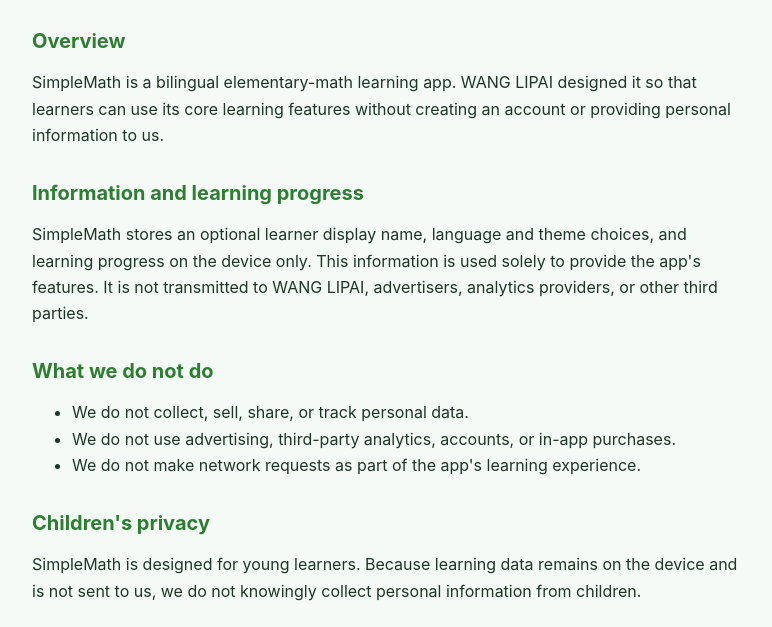
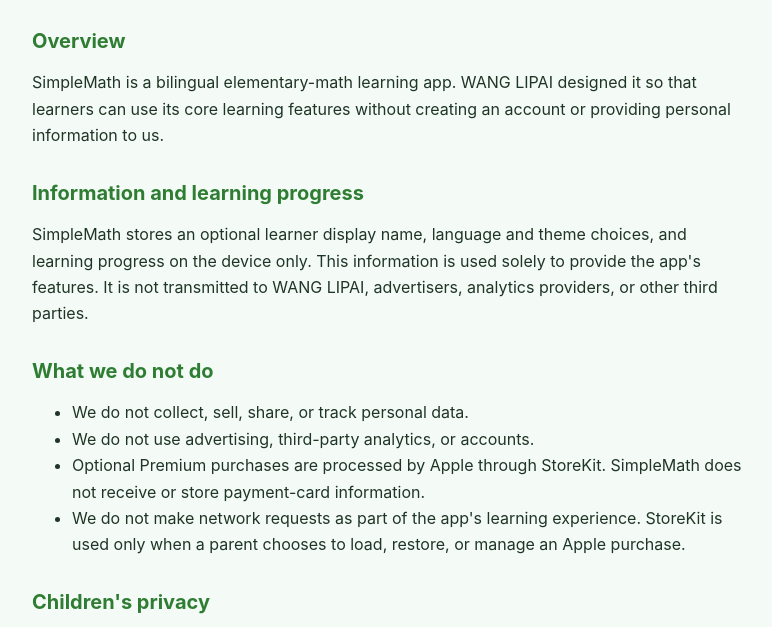
Before and after one commit to williamjiamin/simplemath-support, a plain HTML site: page privacy-policy.html in a window 1280 px wide. Shown: the part 154-781 px from the top of the page, without its empty margins (252-1024 px from the left). Drawn offline with Linux system fonts and the light colour scheme.

Commit message:
Document Apple-processed Premium purchases

```diff
--- a/privacy-policy.html
+++ b/privacy-policy.html
@@ -30,8 +30,9 @@
     <h2>What we do not do</h2>
     <ul>
       <li>We do not collect, sell, share, or track personal data.</li>
-      <li>We do not use advertising, third-party analytics, accounts, or in-app purchases.</li>
-      <li>We do not make network requests as part of the app's learning experience.</li>
+      <li>We do not use advertising, third-party analytics, or accounts.</li>
+      <li>Optional Premium purchases are processed by Apple through StoreKit. SimpleMath does not receive or store payment-card information.</li>
+      <li>We do not make network requests as part of the app's learning experience. StoreKit is used only when a parent chooses to load, restore, or manage an Apple purchase.</li>
     </ul>
 
     <h2>Children's privacy</h2>
```
